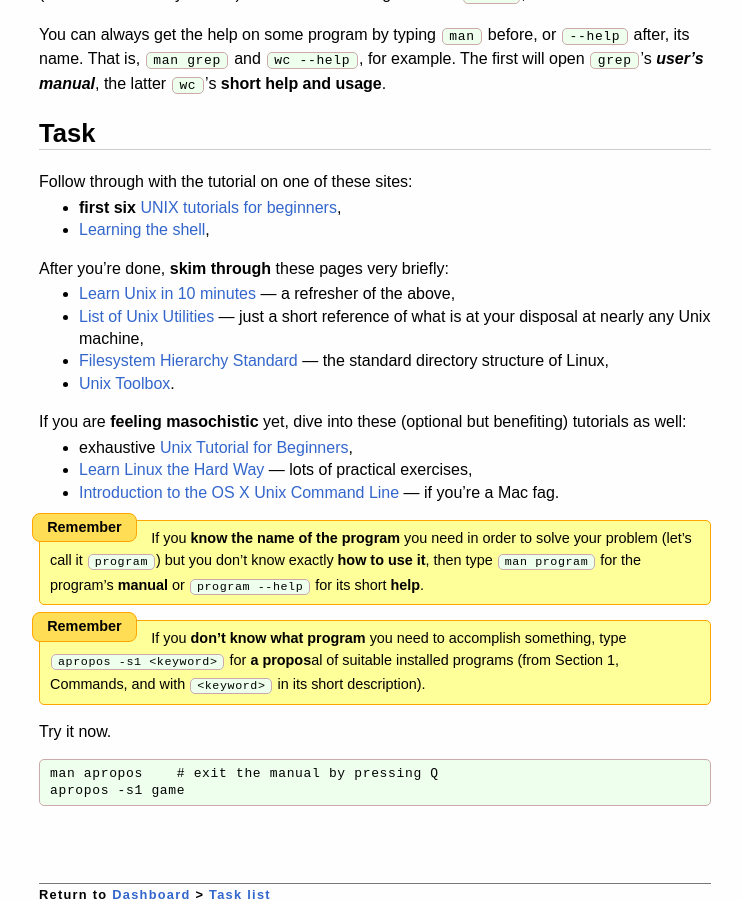
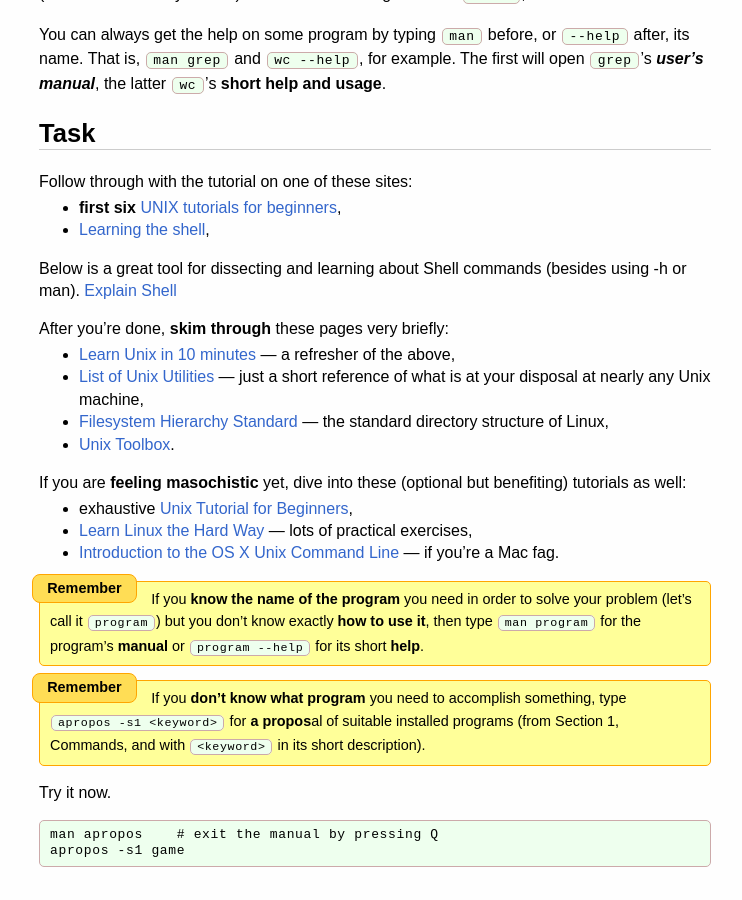
Before and after one commit to CoderDojoSI/course, a Jekyll site: the page built from tasks/unix_command_line.md, in a window 1280 px wide and 900 px high, scrolled down 1345 px. Shown: the whole window, without its empty margins (265-1007 px from the left). Built offline with Jekyll 4.4.1, drawn with Linux system fonts in a browser that asks for light colours; nearby versions of some CDN libraries; Markdown is read by kramdown in place of the engine named in the settings.

Commit message:
Add Explain shell

```diff
--- a/tasks/unix_command_line.md
+++ b/tasks/unix_command_line.md
@@ -55,6 +55,10 @@ Follow through with the tutorial on one of these sites:
 * **first six** [UNIX tutorials for beginners](http://www.ee.surrey.ac.uk/Teaching/Unix/),
 * [Learning the shell](http://linuxcommand.org/learning_the_shell.php),
 
+Below is a great tool for dissecting and learning about Shell commands
+(besides using -h or man).
+[Explain Shell](http://explainshell.com/)
+
 After you're done, **skim through** these pages very briefly:
 
 * [Learn Unix in 10 minutes](http://freeengineer.org/learnUNIXin10minutes.html)
```
